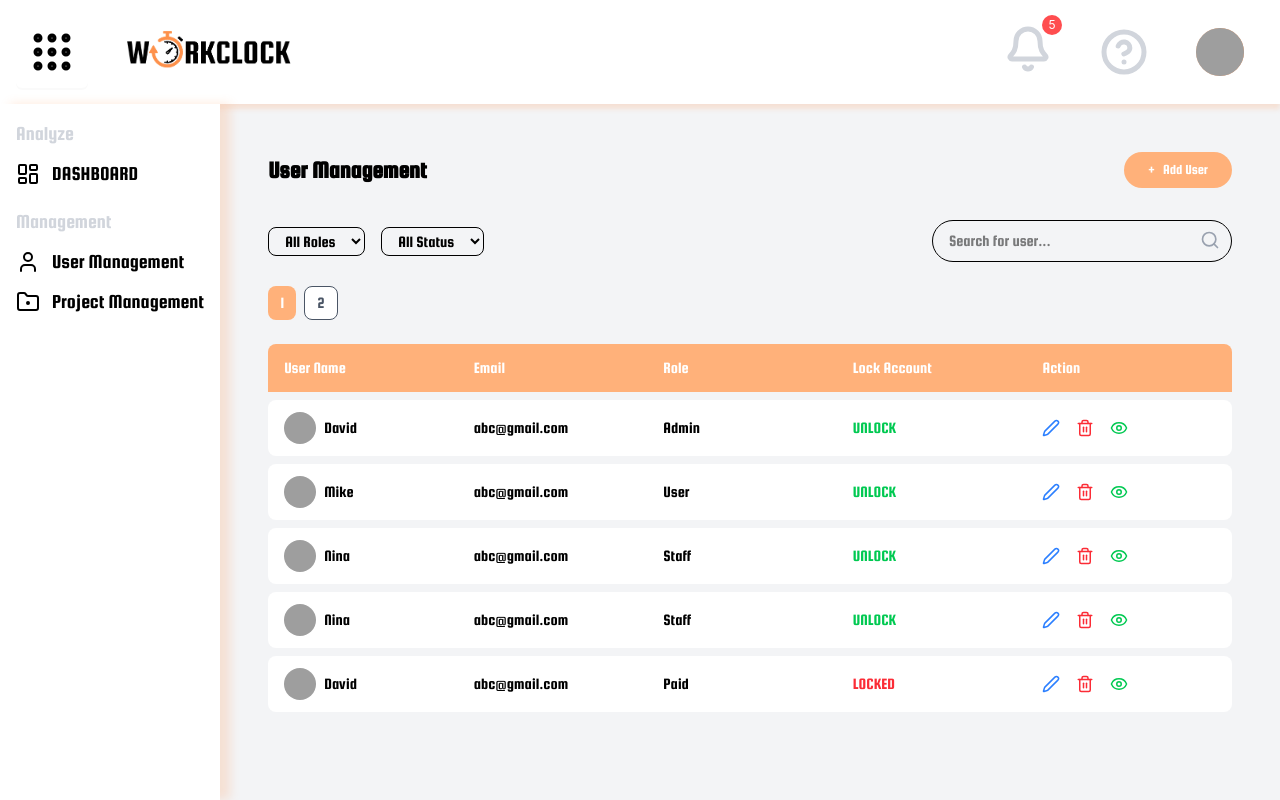
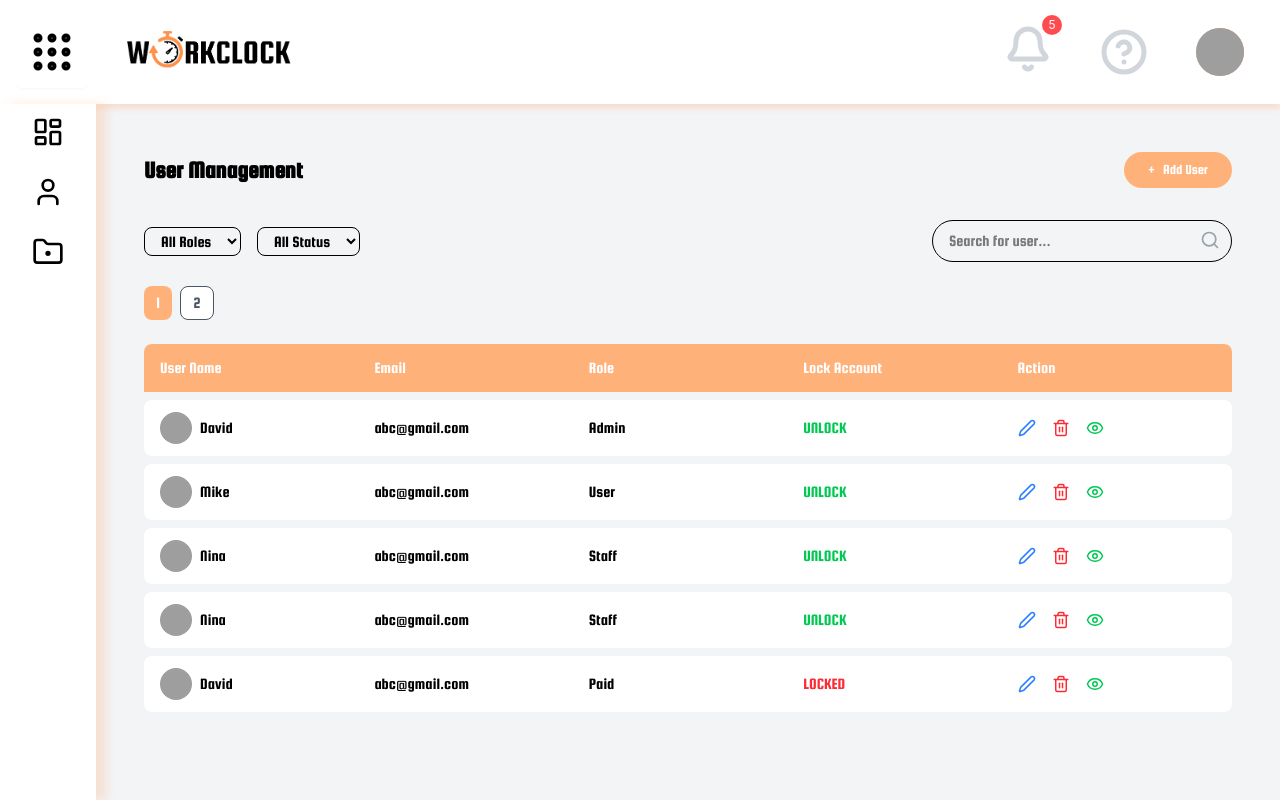
Before and after one commit to MuonNghiCode/work-clock, a React (Vite) app: page /admin/user in a window 1280 px wide. Built offline with nearby package versions, Linux system fonts and the light colour scheme; sample sign-in values are in the browser's storage; grey boxes are pictures that could not be loaded.

Commit message:
Refactor sidebar management and update routing for approval page

```diff
--- a/src/App.tsx
+++ b/src/App.tsx
@@ -59,7 +59,9 @@ const router = createBrowserRouter([
       </ProtectedRoute>
     ),
     errorElement: <ErrorPage />,
-    children: [{ path: "", element: <ApprovalPage /> }],
+    children: [
+      { path: "", element: <h1>Dash board</h1> },
+      { path: "/approval/approval-management", element: <ApprovalPage /> }],
   },
   {
     path: "/finance",
--- /dev/null
+++ b/src/config/zustand.ts
@@ -0,0 +1,13 @@
+import { create } from 'zustand';
+
+interface SidebarState {
+    isSidebarOpen: boolean;
+    toggleSidebar: () => void;
+    closeSidebar: () => void;
+}
+
+export const useSidebarStore = create<SidebarState>((set) => ({
+    isSidebarOpen: false,
+    toggleSidebar: () => set((state) => ({ isSidebarOpen: !state.isSidebarOpen })),
+    closeSidebar: () => set({ isSidebarOpen: false }),
+}));
--- a/src/layouts/Header/AdminHeader/AdminHeader.tsx
+++ b/src/layouts/Header/AdminHeader/AdminHeader.tsx
@@ -1,13 +1,14 @@
-import React from "react";
+import React, { useEffect, useRef } from "react";
 import { useUser } from "../../../context/UserContext";
 import Images from "../../../components/images";
 import Icons from "../../../components/icon";
 import { Dropdown, Badge, Button } from "antd";
 import type { MenuProps } from 'antd';
-
+import { useSidebarStore } from "../../../config/zustand";
 
 const AdminHeader: React.FC = () => {
   const { user } = useUser();
+  const { isSidebarOpen, toggleSidebar, closeSidebar } = useSidebarStore();
 
   const items: MenuProps["items"] = [
     {
@@ -35,8 +36,8 @@ const AdminHeader: React.FC = () => {
   return (
     <>
       <div className="flex bg-transparent justify-between items-center">
-        <div className="h-18 flex items-center py-4 space-x-7">
-          <Button className="!h-fit !p-3 !border-none hover:!shadow-lg !text-black">
+        <div className="h-18 flex items-center py-4 space-x-7 !-pl-4">
+          <Button onClick={toggleSidebar} className="!h-fit !p-3 !border-none hover:!shadow-lg !text-black ">
             <Icons.Menu strokeWidth={2.5} className="w-12 h-12" />
           </Button>
           <img src={Images.Logo} alt="logo" className="max-w-64 h-25" />
@@ -57,9 +58,8 @@ const AdminHeader: React.FC = () => {
               )}
             </a>
           </Dropdown>
-
         </div>
-      </div >
+      </div>
     </>
   );
 };
--- a/src/layouts/Sidebar/AdminSidebar/AdminSidebar.tsx
+++ b/src/layouts/Sidebar/AdminSidebar/AdminSidebar.tsx
@@ -1,33 +1,62 @@
-import React from "react";
+import React, { useEffect, useRef } from "react";
 import { NavLink } from "react-router";
 import Icons from "../../../components/icon";
+import { useSidebarStore } from "../../../config/zustand";
 
 const AdminSidebar: React.FC = () => {
+  const isSidebarExpanded = useSidebarStore((state) => state.isSidebarOpen);
+  const sidebarRef = useRef<HTMLDivElement>(null);
+  const { isSidebarOpen, closeSidebar } = useSidebarStore();
+
+  const handleClickOutside = (event: MouseEvent) => {
+    if (sidebarRef.current && !sidebarRef.current.contains(event.target as Node)) {
+      closeSidebar();
+    }
+  };
+
+  useEffect(() => {
+    if (isSidebarOpen) {
+      document.addEventListener("mousedown", handleClickOutside);
+    } else {
+      document.removeEventListener("mousedown", handleClickOutside);
+    }
+    return () => {
+      document.removeEventListener("mousedown", handleClickOutside);
+    };
+  }, [isSidebarOpen]);
   return (
     <>
-      <div className="flex flex-col gap-5 p-4 text-xl">
-        <div className="flex flex-col gap-3">
-          <h2 className="text-gray-300 ">Analyze</h2>
-          <NavLink to="" className="flex items-center justify-start gap-3">
-            <Icons.Dashboard />
-            DASHBOARD
+      <div ref={sidebarRef} className={`flex justify-center text-xl transition-all duration-300 mt-1 ${isSidebarExpanded ? 'w-56' : 'w-24'}`}>
+        {/* <div className="flex flex-col gap-5 p-4 text-xl"> */}
+        <div className="flex flex-col gap-3 space-y-4 mt-2">
+          <div>
+            {isSidebarExpanded &&
+              <h2 className="text-gray-300">Analyze</h2>}
+            <NavLink to="/" className="flex items-center justify-center gap-3">
+              <Icons.Dashboard className="w-8 h-8" />
+              {isSidebarExpanded && 'DASHBOARD'}
             </NavLink>
           </div>
-        <div className="flex flex-col gap-3">
+          <div className="flex flex-col gap-3 space-y-4">
+            {isSidebarExpanded &&
               <h2 className="text-gray-300">Management</h2>
+            }
             <NavLink
               to="/admin/user"
-            className="flex items-center justify-start gap-3"
+              className="flex items-center justify-center gap-3"
             >
-            <Icons.User /> User Management
+              <Icons.User className="w-8 h-8" />
+              {isSidebarExpanded && 'User Management'}
+
             </NavLink>
             <NavLink
               to="/admin/project"
-            className="flex items-center justify-start gap-3"
+              className="flex items-center justify-center gap-3"
             >
-            <Icons.FolderDot />
-            Project Management
+              <Icons.FolderDot className="w-8 h-8" />
+              {isSidebarExpanded && "Project Management"}
             </NavLink>
+          </div>
         </div>
       </div>
     </>
--- a/src/layouts/Sidebar/ApprovalSidebar/ApprovalSidebar.tsx
+++ b/src/layouts/Sidebar/ApprovalSidebar/ApprovalSidebar.tsx
@@ -1,29 +1,48 @@
-import React from "react";
+import React, { useRef, useEffect } from "react";
 import { NavLink } from "react-router";
 import Icons from "../../../components/icon";
+import { useSidebarStore } from "../../../config/zustand";
 
 const ApprovalSidebar: React.FC = () => {
+  const isSidebarExpanded = useSidebarStore((state) => state.isSidebarOpen);
+  const sidebarRef = useRef<HTMLDivElement>(null);
+  const { isSidebarOpen, closeSidebar } = useSidebarStore();
+
+  const handleClickOutside = (event: MouseEvent) => {
+    if (sidebarRef.current && !sidebarRef.current.contains(event.target as Node)) {
+      closeSidebar();
+    }
+  };
+
+  useEffect(() => {
+    if (isSidebarOpen) {
+      document.addEventListener("mousedown", handleClickOutside);
+    } else {
+      document.removeEventListener("mousedown", handleClickOutside);
+    }
+    return () => {
+      document.removeEventListener("mousedown", handleClickOutside);
+    };
+  }, [isSidebarOpen]);
+
   return (
-    <>
-      <div className="flex flex-col gap-5 p-4 text-xl">
-        <div className="flex flex-col gap-3">
-          <h2 className="text-gray-300 ">Analyze</h2>
-          <NavLink to="" className="flex items-center justify-start gap-3">
-            <Icons.Dashboard />
-            DASHBOARD
+    <div ref={sidebarRef} className={`flex justify-center text-xl transition-all duration-300 mt-1 ${isSidebarExpanded ? 'w-56' : 'w-24'}`}>
+      <div className="flex flex-col gap-3 space-y-4 mt-2">
+        <div>
+          {isSidebarExpanded && <h2 className="text-gray-300">Analyze</h2>}
+          <NavLink to="/" className="flex items-center justify-center gap-3">
+            <Icons.Dashboard className="w-8 h-8" />
+            {isSidebarExpanded && 'DASHBOARD'}
           </NavLink>
         </div>
         <div className="flex flex-col gap-3">
-          <h2 className="text-gray-300">Management</h2>
-          <NavLink
-            to="/approval"
-            className="flex items-center justify-start gap-3"
-          >
-            <Icons.MdApproval /> Approval Management
+          {isSidebarExpanded && <h2 className="text-gray-300">Management</h2>}
+          <NavLink to="/approval/approval-management" className="flex items-center justify-center gap-3">
+            <Icons.MdApproval className="w-8 h-8" /> {isSidebarExpanded && 'Approval Management'}
           </NavLink>
         </div>
       </div>
-    </>
+    </div>
   );
 };
 
--- a/src/layouts/Sidebar/FinanceSidebar/FinanceSidebar.tsx
+++ b/src/layouts/Sidebar/FinanceSidebar/FinanceSidebar.tsx
@@ -1,26 +1,52 @@
-import React from "react";
+import React, { useEffect, useRef } from "react";
 import { NavLink } from "react-router";
 import Icons from "../../../components/icon";
+import { useSidebarStore } from "../../../config/zustand";
 
 const FinanceSidebar: React.FC = () => {
+  const isSidebarExpanded = useSidebarStore((state) => state.isSidebarOpen);
+  const sidebarRef = useRef<HTMLDivElement>(null);
+  const { isSidebarOpen, closeSidebar } = useSidebarStore();
+
+  const handleClickOutside = (event: MouseEvent) => {
+    if (sidebarRef.current && !sidebarRef.current.contains(event.target as Node)) {
+      closeSidebar();
+    }
+  };
+
+  useEffect(() => {
+    if (isSidebarOpen) {
+      document.addEventListener("mousedown", handleClickOutside);
+    } else {
+      document.removeEventListener("mousedown", handleClickOutside);
+    }
+    return () => {
+      document.removeEventListener("mousedown", handleClickOutside);
+    };
+  }, [isSidebarOpen]);
   return (
     <>
-      <div className="flex flex-col gap-5 p-4 text-xl">
+      <div ref={sidebarRef} className={`flex justify-center text-xl transition-all duration-300 mt-1 ${isSidebarExpanded ? 'w-56' : 'w-24'}`}>
+        <div className="flex flex-col gap-3 space-y-4 mt-2">
           <div className="flex flex-col gap-3">
-          <h2 className="text-gray-300 ">Analyze</h2>
+            {isSidebarExpanded &&
+              <h2 className="text-gray-300 ">Analyze</h2>}
             <NavLink to="" className="flex items-center justify-start gap-3">
-            <Icons.Dashboard />
-            DASHBOARD
+              <Icons.Dashboard className="w-8 h-8" />
+              {isSidebarExpanded && "DASHBOARD"}
             </NavLink>
           </div>
           <div className="flex flex-col gap-3">
-          <h2 className="text-gray-300">Management</h2>
+            {isSidebarExpanded &&
+              <h2 className="text-gray-300">Management</h2>}
             <NavLink
               to="/finance"
               className="flex items-center justify-start gap-3"
             >
-            <Icons.Wallet /> Finance Management
+              <Icons.Wallet className="w-8 h-8" />
+              {isSidebarExpanded && "Finance Management"}
             </NavLink>
+          </div>
         </div>
       </div>
     </>
--- a/src/layouts/Sidebar/UserSidebar/UserSidebar.tsx
+++ b/src/layouts/Sidebar/UserSidebar/UserSidebar.tsx
@@ -1,49 +1,78 @@
-import React from "react";
+import React, { useEffect, useRef } from "react";
 import { NavLink } from "react-router";
 import Icons from "../../../components/icon";
 import { logout } from "../../../services/auth";
 import { useUser } from "../../../context/UserContext";
+import { useSidebarStore } from "../../../config/zustand";
 
 const UserSidebar: React.FC = () => {
   const { setUser } = useUser();
-
+  const isSidebarExpanded = useSidebarStore((state) => state.isSidebarOpen);
   const handleLogut = () => {
     setUser(null);
     logout();
   };
+
+  const sidebarRef = useRef<HTMLDivElement>(null);
+  const { isSidebarOpen, closeSidebar } = useSidebarStore();
+
+  const handleClickOutside = (event: MouseEvent) => {
+    if (sidebarRef.current && !sidebarRef.current.contains(event.target as Node)) {
+      closeSidebar();
+    }
+  };
+
+  useEffect(() => {
+    if (isSidebarOpen) {
+      document.addEventListener("mousedown", handleClickOutside);
+    } else {
+      document.removeEventListener("mousedown", handleClickOutside);
+    }
+    return () => {
+      document.removeEventListener("mousedown", handleClickOutside);
+    };
+  }, [isSidebarOpen]);
   return (
     <>
-      <div className="flex flex-col gap-5 p-4 text-xl">
-        <div className="flex flex-col gap-3">
-          <h2 className="text-gray-300">Productivity</h2>
+      <div ref={sidebarRef} className={`flex justify-center text-xl transition-all duration-300 mt-1 ${isSidebarExpanded ? 'w-56' : 'w-24'}`}>
+        <div className="flex flex-col gap-3 space-y-4 mt-2">
+          <div className="flex flex-col gap-3 space-y-4">
+            {isSidebarExpanded &&
+              <h2 className="text-gray-300">Productivity</h2>}
             <NavLink to="" className="flex items-center justify-start gap-3">
-            <Icons.Clock />
-            TIME TRACKER
+              <Icons.Clock className="w-8 h-8" />
+              {isSidebarExpanded && "TIME TRACKER"}
             </NavLink>
             <NavLink to="" className="flex items-center justify-start gap-3">
-            <Icons.Calendar />
-            CALENDAR
+              <Icons.Calendar className="w-8 h-8" />
+              {isSidebarExpanded &&
+                "CALENDAR"}
             </NavLink>
           </div>
-        <div className="flex flex-col gap-3">
-          <h2 className="text-gray-300 ">Analyze</h2>
+          <div className="flex flex-col gap-3 space-y-4">
+            {isSidebarExpanded &&
+              <h2 className="text-gray-300 ">Analyze</h2>}
             <NavLink
               to="/user/dashboard"
               className="flex items-center justify-start gap-3"
             >
-            <Icons.Dashboard />
-            DASHBOARD
+              <Icons.Dashboard className="w-8 h-8" />
+              {isSidebarExpanded &&
+                "DASHBOARD"}
             </NavLink>
             <NavLink to="" className="flex items-center justify-start gap-3">
-            <Icons.ChartColumn />
-            REPORT
+              <Icons.ChartColumn className="w-8 h-8" />
+              {isSidebarExpanded &&
+                "REPORT"}
             </NavLink>
           </div>
-        <div className="flex flex-col gap-3">
-          <h2 className="text-gray-300">Preferencies</h2>
+          <div className="flex flex-col gap-3 space-y-4">
+            {isSidebarExpanded &&
+              <h2 className="text-gray-300">Preferencies</h2>}
             <NavLink to="" className="flex items-center justify-start gap-3">
-            <Icons.Settings />
-            SETTING
+              <Icons.Settings className="w-8 h-8" />
+              {isSidebarExpanded &&
+                "SETTING"}
             </NavLink>
             <NavLink
               to="#"
@@ -53,8 +82,11 @@ const UserSidebar: React.FC = () => {
               }}
               className="flex items-center justify-start gap-3"
             >
-            <Icons.LogOut /> LOG OUT
+              <Icons.LogOut className="w-8 h-8" />
+              {isSidebarExpanded &&
+                "LOG OUT"}
             </NavLink>
+          </div>
         </div>
       </div>
     </>
--- a/src/layouts/UserLayout/UserLayout.tsx
+++ b/src/layouts/UserLayout/UserLayout.tsx
@@ -11,7 +11,7 @@ const UserLayout: React.FC = () => {
           <AdminHeader />
         </header>
         <div className="flex flex-1 ">
-          <aside className="relative bg-white text-black shadow-[10px_0_10px_rgba(255,145,77,0.2)] w-50">
+          <aside className="relative bg-white text-black shadow-[10px_0_10px_rgba(255,145,77,0.2)]">
             <UserSidebar />
           </aside>
           <main className="flex-1 p-6 bg-gray-100">
```
Also changed, not shown: package.json (+7 -6 lines), src/components/ApprovalComponents/TableApproval.tsx (+4 -5 lines). Lines whose indentation alone changed are shown as unchanged.
